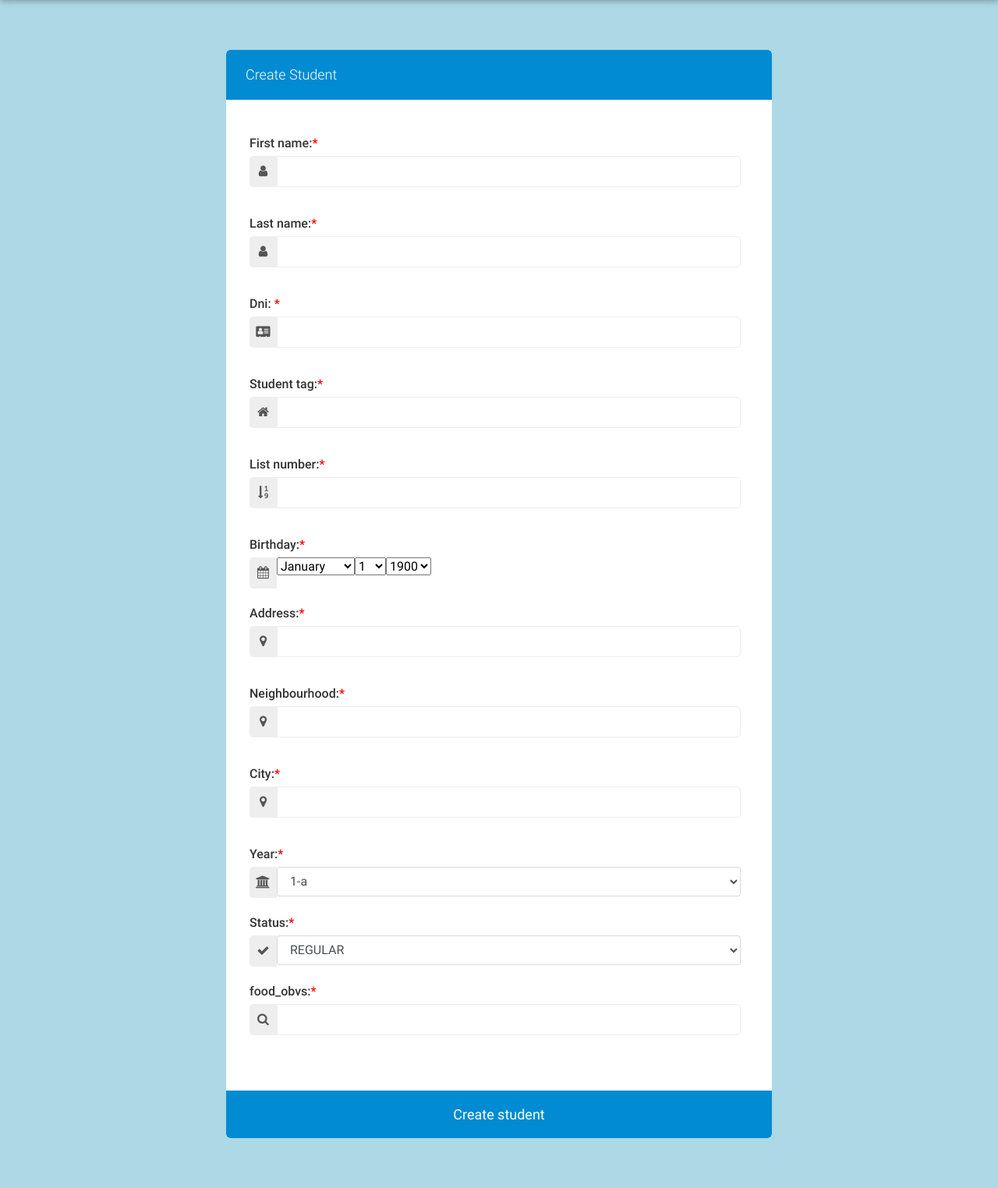
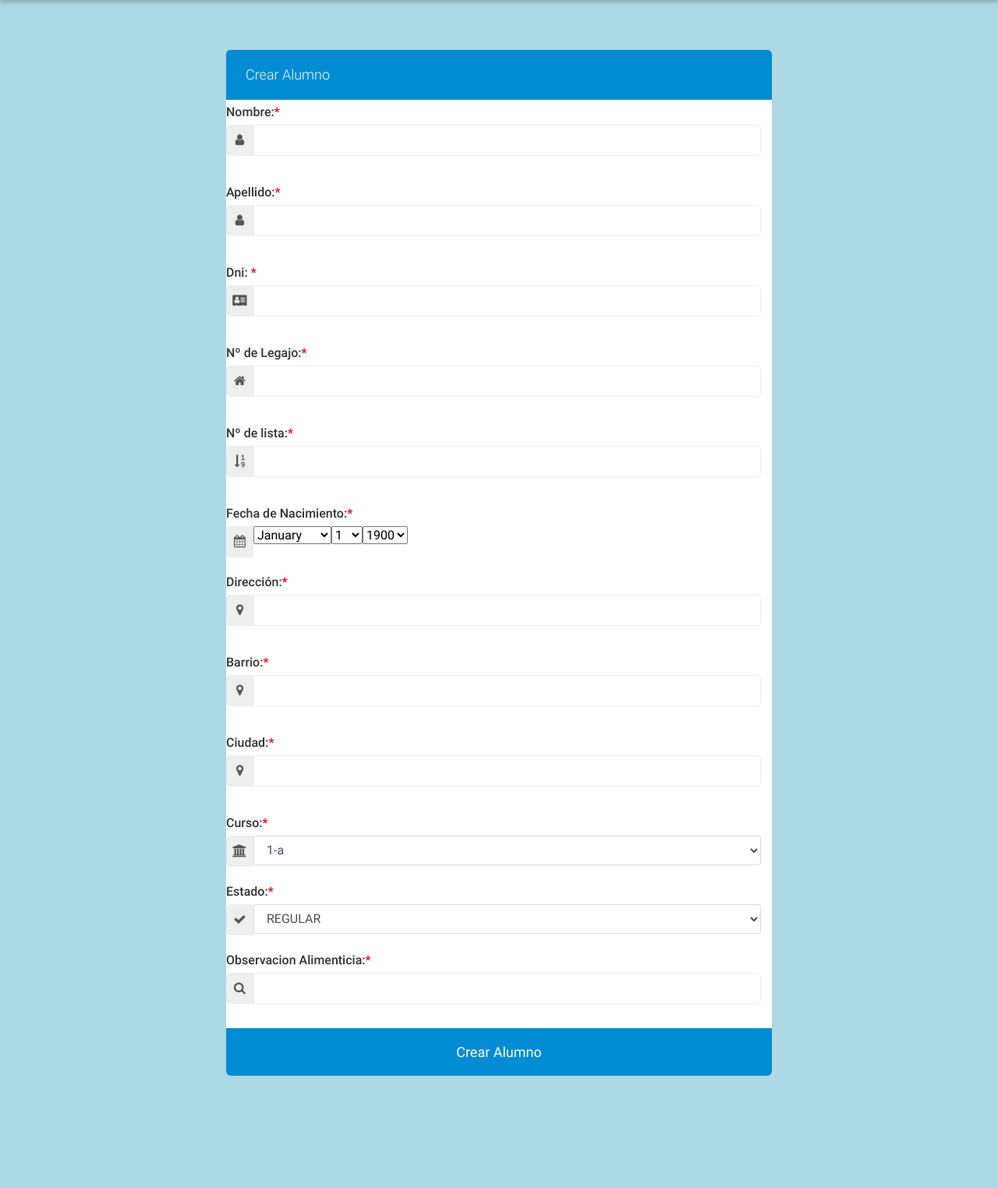
Before and after one commit to Grupo2Villada/proyectoFAT, a Django app: page /create_student/ in a window 1280 px wide. Shown: the part 141-1665 px from the top of the page at 78% size. After the commit the page ends 1521 px from the top, so only its background shows below. Run offline with Django 3.2, Linux system fonts and the light colour scheme; tables that the repository leaves empty hold one stand-in row (values such as "Sample post"); some libraries are stand-ins or nearby versions.

Commit message:
traduccion de formularios

```diff
--- a/config/frontend/templates/base.html
+++ b/config/frontend/templates/base.html
@@ -120,7 +120,7 @@ body {
   <nav class="navbar navbar-inverse ">
   <div class="container-fluid">
     <div class="navbar-header">
-      <a href="{% url 'manage' %}" class="navbar-left"><img src="http://preinscripcion.itsv.edu.ar/static/img/cole.png" style=" height:125px"  ></a>
+      <a href="{% url 'main' %}" class="navbar-left"><img src="http://preinscripcion.itsv.edu.ar/static/img/cole.png" style=" height:125px"  ></a>
 
     </div>
     <center><font size=5>INSTITUTO TECNICO SALESIANO VILLADA - CONTROL DE ASISTENCIA</font>	</center>
--- a/config/frontend/templates/create_student.html
+++ b/config/frontend/templates/create_student.html
@@ -160,7 +160,7 @@ i {
 box-shadow: 0px 1px 1px 0px rgba(0, 0, 0, 0.03);
 }
 
-#sendmessage.show,.show  {
+#sendmessage.show,.show {
 display:block;
 }
 
@@ -170,22 +170,19 @@ i {
 {% endblock style %}
 {% block body %}
 <form action="{% url 'create_student' %}" method="POST">
-	    <h1>Create Student</h1>
-
-    <div class="contentform">
-    	<div id="sendmessage"> Your message has been sent successfully. Thank you. </div>
+  <h1>Crear Alumno</h1>
 
   {% csrf_token %}
   <div>
     <div class="form-group">
-			        <p>First name:<span>*</span></p>
+      <p>Nombre:<span>*</span></p>
       <span class="icon-case"><i class="fa fa-user"></i></span>
       {{form.first_name}}
       <div class="validation"></div>
     </div>
 
     <div class="form-group">
-            <p>Last name:<span>*</span></p>
+      <p>Apellido:<span>*</span></p>
       <span class="icon-case"><i class="fa fa-user"></i></span>
       {{form.last_name}}
       <div class="validation"></div>
@@ -199,21 +196,21 @@ i {
     </div>
 
     <div class="form-group">
-			<p>Student tag:<span>*</span></p>
+      <p>Nº de Legajo:<span>*</span></p>
       <span class="icon-case"><i class="fa fa-home"></i></span>
       {{form.student_tag}}
       <div class="validation"></div>
     </div>
 
     <div class="form-group">
-			<p>List number:<span>*</span></p>
+      <p>Nº de lista:<span>*</span></p>
       <span class="icon-case"><i class="fa fa-sort-numeric-asc"></i></span>
       {{form.list_number}}
       <div class="validation"></div>
     </div>
 
     <div class="form-group">
-			<p>Birthday:<span>*</span></p>
+      <p>Fecha de Nacimiento:<span>*</span></p>
       <span class="icon-case"><i class="fa fa-calendar"></i></span>
       {{form.birthday}}
 
@@ -221,28 +218,28 @@ i {
     </div>
 
     <div class="form-group">
-			<p>Address:<span>*</span></p>
+      <p>Dirección:<span>*</span></p>
       <span class="icon-case"><i class="fa fa-map-marker"></i></span>
       {{form.address}}
       <div class="validation"></div>
     </div>
 
     <div class="form-group">
-			<p>Neighbourhood:<span>*</span></p>
+      <p>Barrio:<span>*</span></p>
       <span class="icon-case"><i class="fa fa-map-marker"></i></span>
       {{form.neighbourhood}}
       <div class="validation"></div>
     </div>
 
     <div class="form-group">
-			<p>City:<span>*</span></p>
+      <p>Ciudad:<span>*</span></p>
       <span class="icon-case"><i class="fa fa-map-marker"></i></span>
       {{form.city}}
       <div class="validation"></div>
     </div>
 
     <div class="form-group">
-			<p>Year:<span>*</span></p>
+      <p>Curso:<span>*</span></p>
       <span class="icon-case"><i class="fa fa-institution"></i></span>
       <select class="form-control year" id="id_year" name="year">
         {% for year in form.year %}
@@ -253,7 +250,7 @@ i {
     </div>
 
     <div class="form-group">
-			<p>Status:<span>*</span></p>
+      <p>Estado:<span>*</span></p>
       <span class="icon-case"><i class="fa fa-check"></i></span>
       <!-- {{form.status}}-->
 
@@ -267,7 +264,7 @@ i {
     </div>
 
     <div class="form-group">
-			<p>food_obvs:<span>*</span></p>
+      <p>Observacion Alimenticia:<span>*</span></p>
       <span class="icon-case"><i class="fa fa-search"></i></span>
       {{form.food_obvs}}
       <div class="validation"></div>
@@ -277,7 +274,18 @@ i {
 
 
   </div>
-<button type="submit" class="bouton-contact" value="Create student">Create student</button>
+  <button type="submit" class="bouton-contact" value="Create student">Crear Alumno</button>
 
 </form>
+<script>
+  $(function () {
+    $(".datepicker").datepicker({
+      changeMonth: true,
+      changeYear: true,
+      yearRange: "1900:2012",
+      format: 'DD-MM-YYYY'
+      // You can put more options here.
+    });
+  });
+</script>
 {% endblock body %}
```
Also changed, not shown: config/frontend/templates/register.html (+20 -17 lines). Lines whose indentation alone changed are shown as unchanged.
